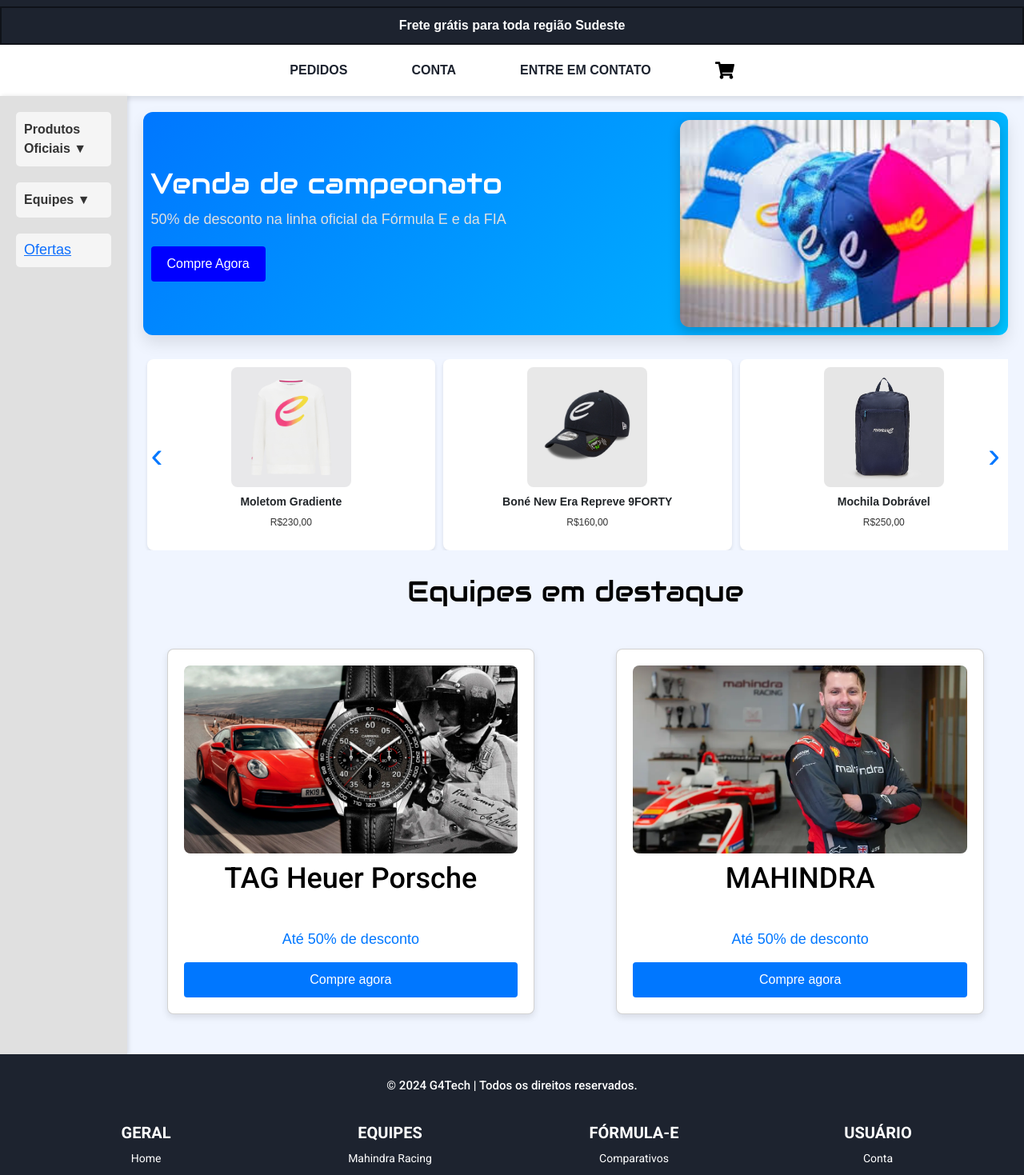
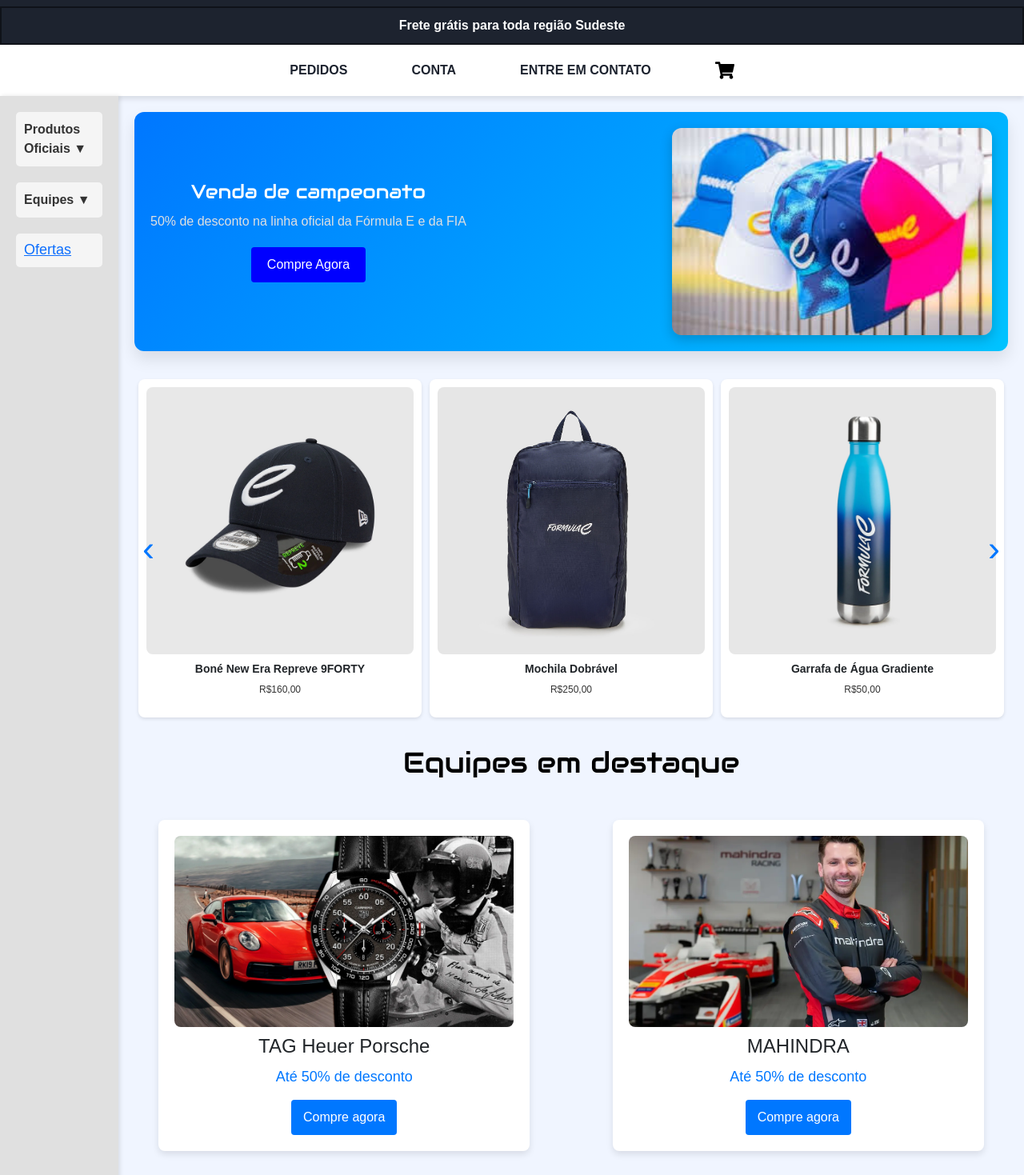
Before and after one commit to Geral-cp-s/Sprint3-Web, a React (Vite) app: page /loja in a window 1280 px wide. Shown: the part 140-1609 px from the top of the page at 80% size. Built offline with nearby package versions, Linux system fonts and the light colour scheme.

Commit message:
Melhorando pagina comparativos

```diff
--- a/src/components/Loja/Header.jsx
+++ b/src/components/Loja/Header.jsx
@@ -27,7 +27,7 @@
 const HeaderContainer = styled.header`
   display: flex;
   justify-content: center; /* Centraliza o conteúdo do Header */
-  background-color:#fff;
+  background-color: #fff;
   color: var(--black-color-light);
   padding: 15px 20px; /* Aumenta o padding */
   box-shadow: 0 4px 6px rgba(0, 0, 0, 0.1); /* Adiciona sombra */
@@ -39,7 +39,9 @@
   align-items: center; /* Centraliza verticalmente os itens do nav */
   font-weight: 600;
 
-
+  @media (max-width: 768px) {
+    gap: 20px; /* Reduz o espaçamento em telas menores */
+  }
 `;
 
 const NavItem = styled.div`
@@ -49,15 +51,13 @@
   cursor: pointer;
   text-transform: uppercase;
   padding: 5px;
-  transition: color 0.3s; /* Adiciona transição suave para a cor */
+  transition: transform 0.3s ease, background-color 0.3s ease;
   margin: 0 10px; /* Adiciona espaçamento horizontal entre os itens */
-  transition: transform 0.3s ease, background-color 0.3s ease;
+
   &:hover {
-        transform: translateY(-4px);
-        text-decoration: underline; /* Adiciona underline ao passar o mouse */
-      }
-
-
+    transform: translateY(-4px);
+    text-decoration: underline; /* Adiciona underline ao passar o mouse */
+  }
 `;
 
 const FreeShippingBanner = styled.div`
@@ -69,4 +69,7 @@
   font-weight: bold;
   border: 2px solid #0000007a;
 
+  @media (max-width: 768px) {
+    font-size: 14px; /* Reduz o tamanho da fonte em telas menores */
+  }
 `;
--- a/src/components/Loja/Main.jsx
+++ b/src/components/Loja/Main.jsx
@@ -1,9 +1,9 @@
 import { useState } from 'react';
 import styled from 'styled-components';
-import bannerImage from '../../../public/img/produtos/bones.jfif'; // Certifique-se de que o caminho esteja correto
+import bannerImage from '../../../public/img/produtos/bones.jfif';
 
 const MainContent = () => {
-  const [currentSlide, setCurrentSlide] = useState(1); // Começar no primeiro "produto" real
+  const [currentSlide, setCurrentSlide] = useState(1);
 
   const products = [
     { id: 1, img: '../../../img/produtos/bone.webp', name: 'Boné New Era Repreve 9FORTY', price: 'R$160,00' },
@@ -17,8 +17,8 @@
     { id: 9, img: '../../../img/produtos/moletbranco.jpg', name: 'Moletom Gradiente', price: 'R$230,00' }
   ];
 
-  const itemsPerSlide = 3; // Exibir 3 produtos por vez
-  const totalSlides = products.length; // Número total de produtos
+  const itemsPerSlide = 3; // Ajuste conforme necessário
+  const totalSlides = Math.ceil(products.length / itemsPerSlide);
 
   const nextSlide = () => {
     setCurrentSlide((prev) => (prev === totalSlides ? 1 : prev + 1));
@@ -39,19 +39,9 @@
         <BannerImage src={bannerImage} alt="Venda de campeonato" />
       </Banner>
 
-
-      {/* Carrossel de produtos */}
       <CarouselContainer>
         <Arrow onClick={prevSlide}>&#8249;</Arrow>
         <ProductList style={{ transform: `translateX(-${((currentSlide - 1) * 100) / itemsPerSlide}%)` }}>
-          {/* Adiciona o último conjunto de produtos no início */}
-          <ProductCard>
-            <ProductImage src={products[totalSlides - 1].img} alt={products[totalSlides - 1].name} />
-            <ProductInfo>
-              <h3>{products[totalSlides - 1].name}</h3>
-              <p>{products[totalSlides - 1].price}</p>
-            </ProductInfo>
-          </ProductCard>
           {products.map((product) => (
             <ProductCard key={product.id}>
               <ProductImage src={product.img} alt={product.name} />
@@ -61,36 +51,26 @@
               </ProductInfo>
             </ProductCard>
           ))}
-          {/* Adiciona o primeiro conjunto de produtos no final */}
-          <ProductCard>
-            <ProductImage src={products[0].img} alt={products[0].name} />
-            <ProductInfo>
-              <h3>{products[0].name}</h3>
-              <p>{products[0].price}</p>
-            </ProductInfo>
-          </ProductCard>
         </ProductList>
         <Arrow onClick={nextSlide}>&#8250;</Arrow>
       </CarouselContainer>
+
       <Desconto>
         <h1>Equipes em destaque</h1>
-
         <div>
-
-        <div className="card">
+          <Card>
             <img className='dimg' src="/img/02022021_TESTHP_01.webp" alt="TAG Heuer Porsche" />
             <h2>TAG Heuer Porsche</h2>
-          <div className="desconto"> Até 50% de desconto</div>
+            <div className="desconto">Até 50% de desconto</div>
             <button>Compre agora</button>
-        </div>
+          </Card>
 
-
-        <div className="card">
+          <Card>
             <img className='dimg' src="/img/jordan-kin.webp" alt="MAHINDRA" />
             <h2>MAHINDRA</h2>
-          <div className="desconto"> Até 50% de desconto</div>
+            <div className="desconto">Até 50% de desconto</div>
             <button>Compre agora</button>
-        </div>
+          </Card>
         </div>
       </Desconto>
     </ContentContainer>
@@ -109,62 +89,51 @@
   align-items: center;
   margin: 30px;
 
-
-  /* Título principal acima das outras divs */
   h1 {
     font-size: 36px;
     color: #000;
-    margin-bottom: 50px; /* Espaço abaixo do título */
+    margin-bottom: 50px;
     font-family: "Audiowide", sans-serif;
   }
-  h2{
-    font-size: 36px;
-    color: #000;
-    margin-bottom: 40px;
-    font-family: "Roboto", system-ui;
-  }
 
-
-  /* Container dos cards */
   > div {
     display: flex;
-    gap: 20px; /* Espaço entre os cards */
+    gap: 20px;
     justify-content: center;
     flex-wrap: wrap;
     width: 100%;
-    justify-content:space-between ;
+    justify-content: space-between;
   }
+`;
 
-  /* Estilo dos cards */
-  .card {
-    background-color: #fff;      /* Fundo do card */
-    color: white;                /* Cor do texto */
-    border-radius: 8px;          /* Borda arredondada */
-    padding: 20px;               /* Espaçamento interno */
-    box-shadow: 0 4px 8px rgba(0, 0, 0, 0.1); /* Sombra */
-    width: 45%;                  /* Largura do card */
-    text-align: center;          /* Centraliza o conteúdo */
-    transition: transform 0.3s ease; /* Transição para efeito de hover */
+const Card = styled.div`
+  background-color: #fff;
+  border-radius: 8px;
+  padding: 20px;
+  box-shadow: 0 4px 8px rgba(0, 0, 0, 0.1);
+  width: 45%;
+  text-align: center;
+  transition: transform 0.3s ease;
 
   &:hover {
-      transform: translateY(-10px); /* Efeito de elevar ao passar o mouse */
+    transform: translateY(-10px);
   }
 
   img {
-      width: 100%;               /* Faz a imagem ocupar a largura do card */
-      border-radius: 8px;        /* Arredonda a imagem */
-      margin-bottom: 10px;       /* Espaço entre a imagem e o título */
+    width: 100%;
+    border-radius: 8px;
+    margin-bottom: 10px;
   }
 
-    h1 {
-      font-size: 24px;           /* Tamanho do título */
-      margin-bottom: 10px;       /* Espaço abaixo do título */
+  h2 {
+    font-size: 24px;
+    margin-bottom: 10px;
   }
 
   .desconto {
     font-size: 18px;
     margin-bottom: 15px;
-      color: #0077ff;            /* Cor vermelha para destacar o desconto */
+    color: #0077ff;
   }
 
   button {
@@ -178,63 +147,72 @@
     transition: background-color 0.3s ease;
 
     &:hover {
-        background-color: #00c3ff; /* Efeito de hover no botão */
-      }
+      background-color: #00c3ff;
     }
   }
 
-`
-
-
+  @media (max-width: 768px) {
+    width: 90%; /* Ocupa mais espaço em telas pequenas */
+  }
+`;
 
 const Banner = styled.div`
   display: flex;
-  justify-content: space-between;
+  flex-direction: column;
   align-items: center;
   background: linear-gradient(135deg, #0077ff, #00c3ff);
   border-radius: 12px;
-  padding: 10px; /* Ajuste o padding conforme necessário */
-  min-height: 250px; /* Altura do banner */
+  padding: 20px;
+  min-height: 250px;
   box-shadow: 0 10px 20px rgba(0, 0, 0, 0.1);
-  margin-bottom: 30px; /* Ajuste a margem conforme necessário */
+  margin-bottom: 30px;
+
+  @media (min-width: 768px) {
+    flex-direction: row;
+    justify-content: space-between;
+  }
 `;
 
 const BannerContent = styled.div`
   color: white;
-  max-width: 500px;
+  text-align: center;
 
   h1 {
-    font-size: 36px; /* Tamanho ajustado */
-    margin-bottom: 10px; /* Ajuste da margem */
+    font-size: 24px;
+    margin-bottom: 10px;
     font-family: "Audiowide", sans-serif;
   }
 
   p {
-    font-size: 18px; /* Tamanho ajustado */
-    margin-bottom: 20px; /* Ajuste da margem */
+    font-size: 16px;
+    margin-bottom: 20px;
     color: #e0e0e0;
   }
 `;
 
 const BannerImage = styled.img`
-  width: 400px; /* Ajuste a largura conforme necessário */
+  width: 100%;
   height: auto;
   border-radius: 12px;
   box-shadow: 0 5px 15px rgba(0, 0, 0, 0.2);
+
+  @media (min-width: 768px) {
+    width: 400px;
+  }
 `;
 
 const Button = styled.button`
   background-color: blue;
   color: white;
-  padding: 10px 20px; /* Ajuste o padding conforme necessário */
-  font-size: 16px; /* Tamanho ajustado */
+  padding: 10px 20px;
+  font-size: 16px;
   cursor: pointer;
   border: none;
   border-radius: 4px;
   transition: background-color 0.3s ease;
 
   &:hover {
-    background-color:#00c3ff;
+    background-color: #00c3ff;
   }
 `;
 
@@ -244,11 +222,11 @@
   position: relative;
   width: 100%;
   overflow: hidden;
-  margin-top: 20px; /* Ajuste conforme necessário */
+  margin-top: 20px;
 `;
 
 const Arrow = styled.div`
-  font-size: 45px; /* Tamanho ajustado */
+  font-size: 45px;
   cursor: pointer;
   user-select: none;
   color: #0077ff;
@@ -268,7 +246,12 @@
 const ProductList = styled.div`
   display: flex;
   transition: transform 0.5s ease-in-out;
-  width: calc(100% * 3); /* A largura agora ocupa todo o espaço do carrossel */
+  width: calc(100% * 3);
+
+  @media (max-width: 768px) {
+    width: 100%;
+    flex-wrap: nowrap; /* Mantém os itens em uma linha em telas pequenas */
+  }
 `;
 
 const ProductCard = styled.div`
@@ -276,22 +259,18 @@
   border-radius: 8px;
   box-shadow: 0 2px 4px rgba(0, 0, 0, 0.1);
   text-align: center;
-  padding: 10px; /* Ajuste o padding conforme necessário */
-  margin: 0 5px; /* Margem ajustada */
-  flex: 0 0 calc(100% / 3); /* Cada card ocupa 1/3 do espaço total */
-  transition: transform 0.3s ease, box-shadow 0.3s ease;
+  padding: 10px;
+  margin: 5px; /* Margem ajustada */
+  flex: 1 0 calc(33.333% - 10px); /* Três produtos por linha */
 
-  &:hover {
-    transform: translateY(-3px); /* Efeito de hover */
-    box-shadow: 0 4px 10px rgba(0, 0, 0, 0.2);
+  @media (max-width: 768px) {
+    flex: 1 0 calc(100% - 10px); /* Um produto por linha em telas pequenas */
   }
 `;
 
 const ProductImage = styled.img`
-  width: 100%; /* Ajuste a largura da imagem conforme necessário */
+  width: 100%;
   height: auto;
-  max-width: 150px; /* Ajuste a largura máxima conforme necessário */
-  margin: 0 auto; /* Centraliza a imagem no card */
   border-radius: 8px;
 `;
 
@@ -299,12 +278,12 @@
   margin-top: 10px;
 
   h3 {
-    font-size: 14px; /* Tamanho ajustado */
+    font-size: 14px;
     font-weight: bold;
   }
 
   p {
-    font-size: 12px; /* Tamanho ajustado */
+    font-size: 12px;
     color: #333;
   }
 `;
--- a/src/components/Loja/SideBar.jsx
+++ b/src/components/Loja/SideBar.jsx
@@ -2,7 +2,6 @@
 import styled from 'styled-components';
 
 const SideBar = () => {
-  // Estados para controlar abertura dos dropdowns
   const [produtosOpen, setProdutosOpen] = useState(false);
   const [equipesOpen, setEquipesOpen] = useState(false);
 
@@ -46,7 +45,7 @@
         )}
       </Dropdown>
 
-      <OffersTitle><a href="#">Ofertas</a></OffersTitle> {/* Estiliza o título "Ofertas" */}
+      <OffersTitle><a href="#">Ofertas</a></OffersTitle>
     </SidebarContainer>
   );
 };
@@ -54,16 +53,15 @@
 export default SideBar;
 
 const SidebarContainer = styled.aside`
-  width: 400px; /* Aumentar a largura da sidebar */
+  width: 100%; /* A largura é 100% em dispositivos pequenos */
+  max-width: 400px; /* Limita a largura máxima */
   background-color: #e0e0e0;
   padding: 20px;
   font-size: 16px;
-  box-shadow: 2px 0 5px rgba(0, 0, 0, 0.1); /* Sombra para profundidade */
+  box-shadow: 2px 0 5px rgba(0, 0, 0, 0.1);
 
-  h3 {
-    font-size: 18px;
-    margin-top: 20px;
-    color: #333; /* Cor do título */
+  @media (max-width: 768px) {
+    width: 100%; /* Largura total em dispositivos pequenos */
   }
 `;
 
@@ -76,14 +74,14 @@
   cursor: pointer;
   display: flex;
   justify-content: space-between;
-  background-color: #f5f5f5; /* Cor de fundo do header do dropdown */
-  color: #333; /* Cor do texto */
-  padding: 10px; /* Padding para o header */
-  border-radius: 5px; /* Arredondamento dos cantos */
+  background-color: #f5f5f5;
+  color: #333;
+  padding: 10px;
+  border-radius: 5px;
   transition: background-color 0.3s;
 
   &:hover {
-    background-color: #e0e0e0; /* Cor ao passar o mouse */
+    background-color: #e0e0e0;
   }
 `;
 
@@ -94,38 +92,34 @@
 
   li {
     margin-bottom: 8px;
+
+    a {
       color: white;
       background-color: #4169E1;
       cursor: pointer;
-    padding: 5px; /* Padding para as opções da lista */
-    border-radius: 4px; /* Arredondamento dos cantos */
-
+      padding: 5px;
+      border-radius: 4px;
+      display: block;
+      transition: background-color 0.3s;
 
       &:hover {
-      background-color: #00c3ff; /* Cor ao passar o mouse */
+        background-color: #00c3ff;
       }
     }
-  a {
-      color: inherit;
-      text-decoration: none;
-      display: block;
-      font-family: "Roboto", system-ui;
   }
 `;
 
 const OffersTitle = styled.h3`
-
-  font-size: 18px; /* Tamanho da fonte */
-  margin-top: 20px; /* Espaço acima */
-  color: #333; /* Cor do texto */
-  cursor: pointer; /* Muda o cursor para pointer */
-  padding: 10px; /* Adiciona padding */
-  background-color: #f5f5f5; /* Cor de fundo */
-  border-radius: 5px; /* Arredondamento dos cantos */
-  transition: background-color 0.3s; /* Transição suave para a cor de fundo */
+  font-size: 18px;
+  margin-top: 20px;
+  color: #333;
+  cursor: pointer;
+  padding: 10px;
+  background-color: #f5f5f5;
+  border-radius: 5px;
+  transition: background-color 0.3s;
 
   &:hover {
-    background-color: #e0e0e0; /* Cor ao passar o mouse */
+    background-color: #e0e0e0;
   }
-
-`
+`;
--- a/src/components/styledComparativos.js
+++ b/src/components/styledComparativos.js
@@ -3,8 +3,11 @@
 
 export const Container = styled.div`
   font-family: "Roboto", system-ui;
-  padding: 20px;
+  padding: 30px;
   margin: 10px;
+  background: #f3f4f6; /* Fundo suave */
+  border-radius: 12px; /* Bordas arredondadas */
+  box-shadow: 0 4px 8px rgba(0, 0, 0, 0.1); /* Sombra leve */
 `;
 
 export const Title = styled.h1`
@@ -12,13 +15,16 @@
   text-align: center;
   color: #333;
   margin-bottom: 20px;
+  font-size: 2.5rem; /* Tamanho maior para destaque */
+  text-transform: uppercase; /* Letras maiúsculas */
 `;
 
 export const Paragraph = styled.p`
   font-size: 1.2rem;
-  line-height: 1.5;
+  line-height: 1.6;
   color: #555;
   margin-bottom: 20px;
+  text-align: justify; /* Justificação do texto */
 `;
 
 export const Section = styled.section`
@@ -26,6 +32,8 @@
   border: 1px solid #ddd;
   border-radius: 8px;
   padding: 20px;
+  background: #fff; /* Fundo branco para se destacar */
+  box-shadow: 0 2px 5px rgba(0, 0, 0, 0.1); /* Sombra leve */
 `;
 
 export const TeamDetails = styled.div`
@@ -45,8 +53,10 @@
 
 export const Subtitle = styled.h2`
   font-family: "Audiowide", sans-serif;
-  color: #007BFF;
+  color: #007BFF; /* Azul da Fórmula E */
   margin-top: 20px;
+  text-align: center; /* Centraliza o subtítulo */
+  font-size: 1.8rem; /* Aumenta o tamanho do subtítulo */
 `;
 
 export const Subheading = styled.h3`
@@ -56,15 +66,24 @@
 `;
 
 export const Formula1Text = styled.span`
-  color: red; /* Cor vermelha para texto da Fórmula 1 */
+  color: #ff3333; /* Vermelho vibrante */
   font-weight: bold; /* Negrito para Fórmula 1 */
+  font-size: 1.1rem; /* Tamanho um pouco maior */
 `;
 
 export const FormulaEText = styled.span`
+  color: #1E90FF; /* Azul elétrico */
   font-weight: bold; /* Negrito para Fórmula E */
+  font-size: 1.1rem; /* Tamanho um pouco maior */
 `;
 
 export const ConclusionSection = styled.section`
   margin-top: 40px;
   text-align: center;
+  font-weight: bold;
+  color: #333;
+  background: #f9f9f9; /* Fundo suave */
+  padding: 20px;
+  border-radius: 8px; /* Bordas arredondadas */
+  box-shadow: 0 2px 4px rgba(0, 0, 0, 0.1); /* Sombra leve */
 `;
```
Lines whose indentation alone changed are shown as unchanged.
